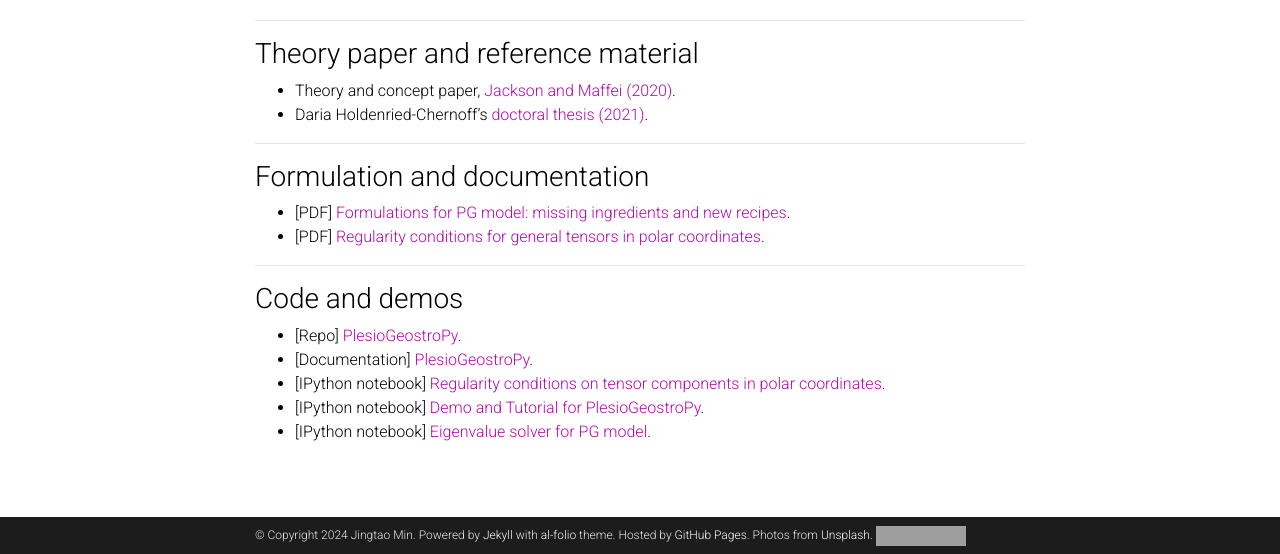
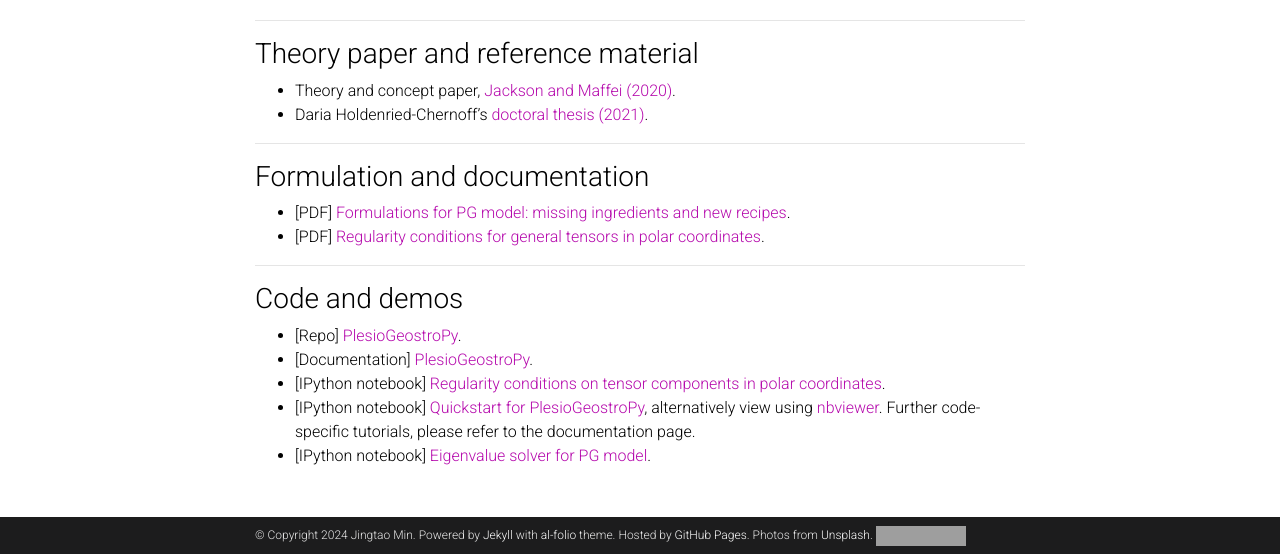
Before and after one commit to GentleMin/gentlemin.github.io, a Jekyll site: the page built from _projects/plesio_geostrophy.md, in a window 1280 px wide and 1304 px high. Shown: the part 750-1304 px from the top of the window. Built offline with Jekyll 4.4.1, drawn with Linux system fonts in a browser that asks for light colours; comment, search, counter and statistics services are not loaded; a style sheet for code colours, icons or effects is not loaded; grey boxes are pictures that could not be loaded.

Commit message:
Change links

```diff
--- a/_projects/plesio_geostrophy.md
+++ b/_projects/plesio_geostrophy.md
@@ -39,6 +39,6 @@ Figure below visualizes an eigenmode solved using this code.
 ### Code and demos
 - [Repo] [PlesioGeostroPy](https://github.com/GentleMin/PlesioGeostroPy).
 - [Documentation] [PlesioGeostroPy](https://gentlemin.github.io/PlesioGeostroPy/).
-- [IPython notebook] [Regularity conditions on tensor components in polar coordinates](https://nbviewer.org/github/GentleMin/PlesioGeostroPy/blob/main/Demo_Regularity.ipynb).
-- [IPython notebook] [Demo and Tutorial for PlesioGeostroPy](https://nbviewer.org/github/GentleMin/PlesioGeostroPy/blob/main/Demo_PlesioGeostroPy_Basics.ipynb).
+- [IPython notebook] [Regularity conditions on tensor components in polar coordinates](https://nbviewer.org/github/GentleMin/PlesioGeostroPy/blob/main/demos/Demo_Regularity.ipynb).
+- [IPython notebook] [Quickstart for PlesioGeostroPy](https://gentlemin.github.io/PlesioGeostroPy/demos/Demo_PlesioGeostroPy_Basics.html), alternatively view using [nbviewer](https://nbviewer.org/github/GentleMin/PlesioGeostroPy/blob/main/demos/Demo_PlesioGeostroPy_Basics.ipynb). Further code-specific tutorials, please refer to the documentation page.
 - [IPython notebook] [Eigenvalue solver for PG model](https://nbviewer.org/github/GentleMin/PlesioGeostroPy/blob/main/Eigen_Solve.ipynb).
```
